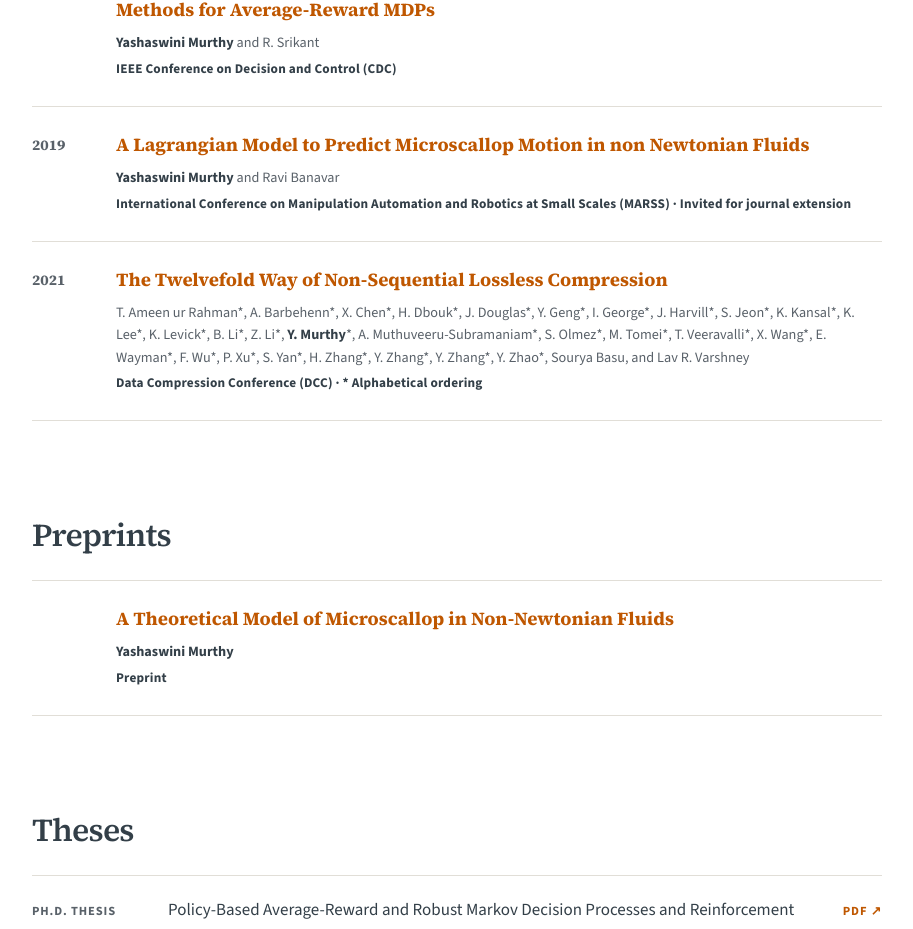
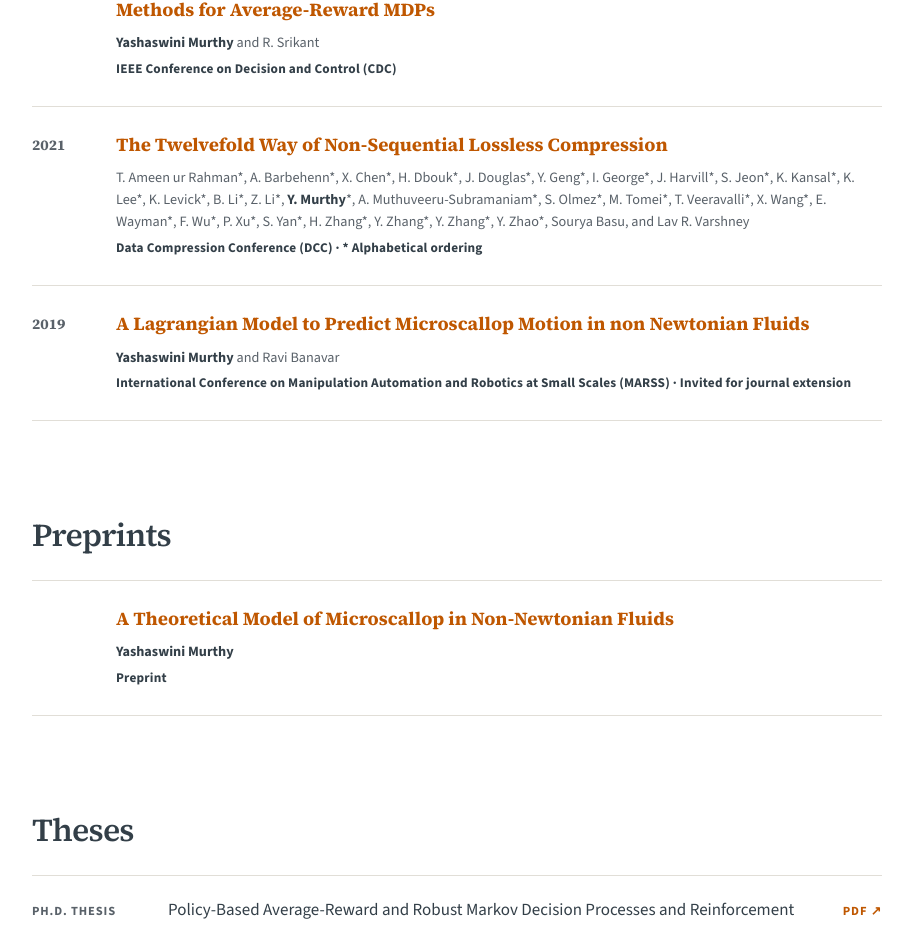
Before and after one commit to ymurthy/ymurthy.github.io, a Next.js app: page /publications in a window 1280 px wide. Shown: the part 2809-3738 px from the top of the page, without its empty margins (183-1096 px from the left). Built offline with nearby package versions, Linux system fonts and the light colour scheme.

Commit message:
Order conference publications newest to oldest

```diff
--- a/app/data/publications.ts
+++ b/app/data/publications.ts
@@ -91,6 +91,15 @@ export const conferencePublications: Publication[] = [
     href: "https://ieeexplore.ieee.org/abstract/document/10383691",
   },
   {
+    title: "The Twelvefold Way of Non-Sequential Lossless Compression",
+    authors:
+      "T. Ameen ur Rahman*, A. Barbehenn*, X. Chen*, H. Dbouk*, J. Douglas*, Y. Geng*, I. George*, J. Harvill*, S. Jeon*, K. Kansal*, K. Lee*, K. Levick*, B. Li*, Z. Li*, Y. Murthy*, A. Muthuveeru-Subramaniam*, S. Olmez*, M. Tomei*, T. Veeravalli*, X. Wang*, E. Wayman*, F. Wu*, P. Xu*, S. Yan*, H. Zhang*, Y. Zhang*, Y. Zhang*, Y. Zhao*, Sourya Basu, and Lav R. Varshney",
+    venue: "Data Compression Conference (DCC)",
+    year: "2021",
+    href: "https://arxiv.org/abs/2011.04069",
+    note: "* Alphabetical ordering",
+  },
+  {
     title:
       "A Lagrangian Model to Predict Microscallop Motion in non Newtonian Fluids",
     authors: "Yashaswini Murthy and Ravi Banavar",
@@ -99,15 +108,6 @@ export const conferencePublications: Publication[] = [
     year: "2019",
     href: "https://arxiv.org/abs/1811.08289",
     note: "Invited for journal extension",
-  },
-  {
-    title: "The Twelvefold Way of Non-Sequential Lossless Compression",
-    authors:
-      "T. Ameen ur Rahman*, A. Barbehenn*, X. Chen*, H. Dbouk*, J. Douglas*, Y. Geng*, I. George*, J. Harvill*, S. Jeon*, K. Kansal*, K. Lee*, K. Levick*, B. Li*, Z. Li*, Y. Murthy*, A. Muthuveeru-Subramaniam*, S. Olmez*, M. Tomei*, T. Veeravalli*, X. Wang*, E. Wayman*, F. Wu*, P. Xu*, S. Yan*, H. Zhang*, Y. Zhang*, Y. Zhang*, Y. Zhao*, Sourya Basu, and Lav R. Varshney",
-    venue: "Data Compression Conference (DCC)",
-    year: "2021",
-    href: "https://arxiv.org/abs/2011.04069",
-    note: "* Alphabetical ordering",
   },
 ];
 
```
Also changed, not shown: publications/index.html (+1 -1 lines), 1 other file (tests, documents, lock files or other folders).
